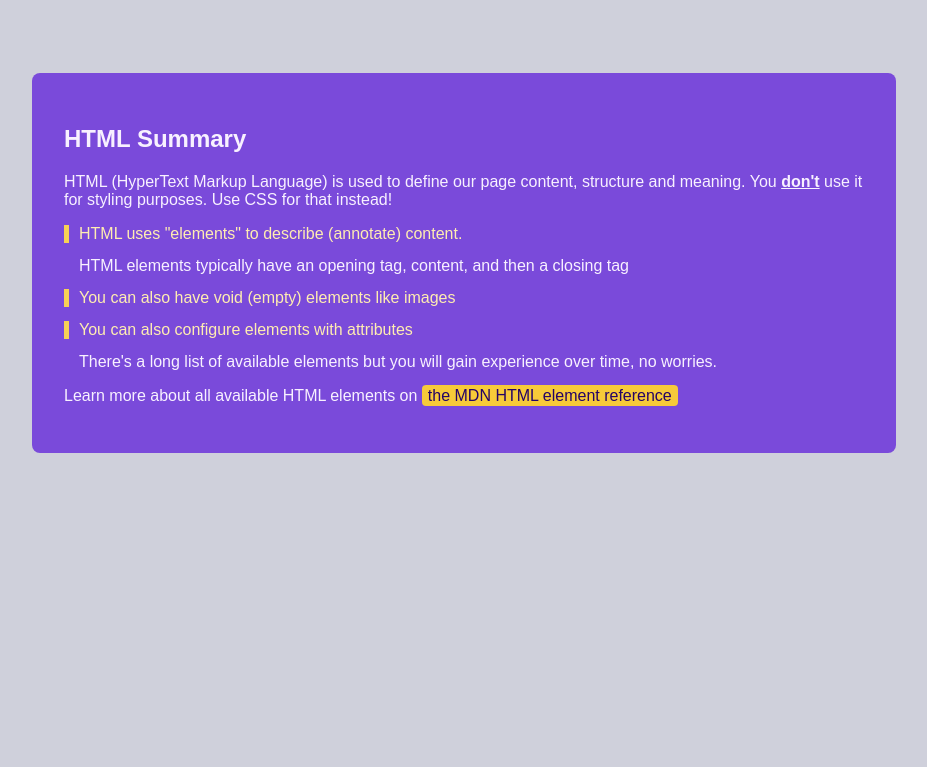
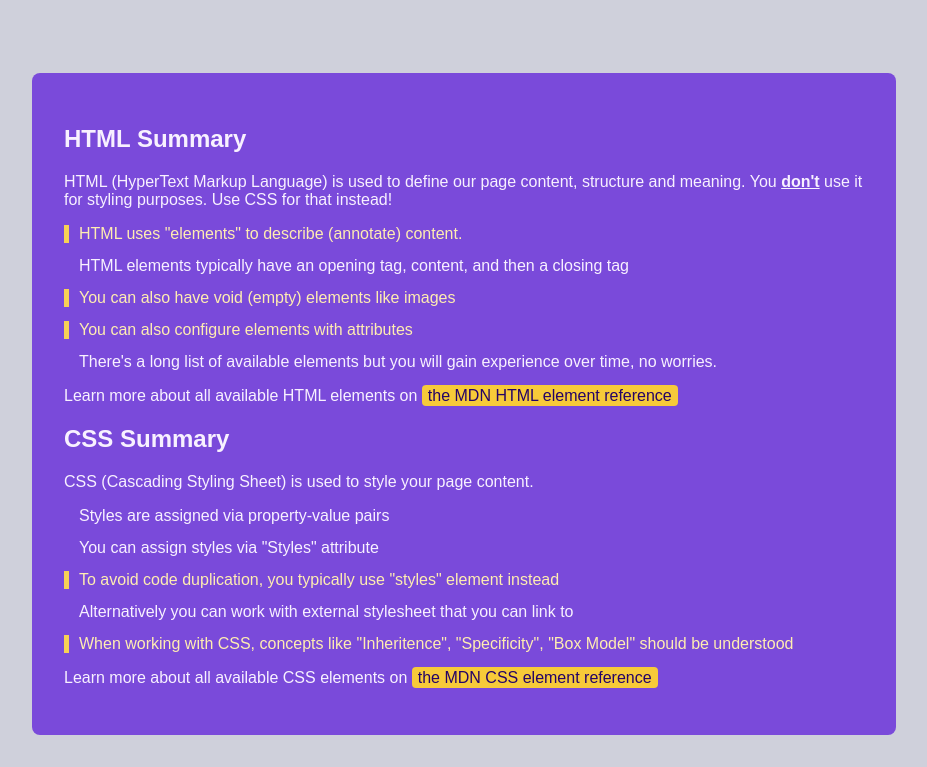
Before and after one commit to omarfessi/HTML-CSS-SUMMARY, a plain HTML site: page index.html in a window 1280 px wide. Shown: the part 377-1144 px from the top of the page, without its empty margins (176-1103 px from the left). Before the commit the page ends 862 px from the top, so only its background shows below. Drawn offline with Linux system fonts and the light colour scheme; a web font is replaced by a local one.

Commit message:
Finish section CSS

```diff
--- a/index.html
+++ b/index.html
@@ -32,6 +32,18 @@
                 </ul>
                 <p>Learn more about all available HTML elements on <a href="pdfs/html-css-basics-summary.pdf">the MDN HTML element reference</a></p>
         </section>
+        <section>
+            <h2>CSS Summary</h2>
+            <p>CSS (Cascading Styling Sheet) is used to style your page content.</p>
+            <ul>
+                <li>Styles are assigned via property-value pairs</li>
+                <li>You can assign styles via "Styles" attribute</li>
+                <li class="highlighting-list-items">To avoid code duplication, you typically use "styles" element instead</li>
+                <li>Alternatively you can work with external stylesheet that you can link to</li>
+                <li class="highlighting-list-items">When working with CSS, concepts like "Inheritence", "Specificity", "Box Model" should be understood</li>
+                <p> Learn more about all available CSS elements on <a href="pdfs/html-css-basics-summary.pdf">the MDN CSS element reference</a></p>
+            </ul>
+        </section>
 
     </main>
     <footer></footer>
```
